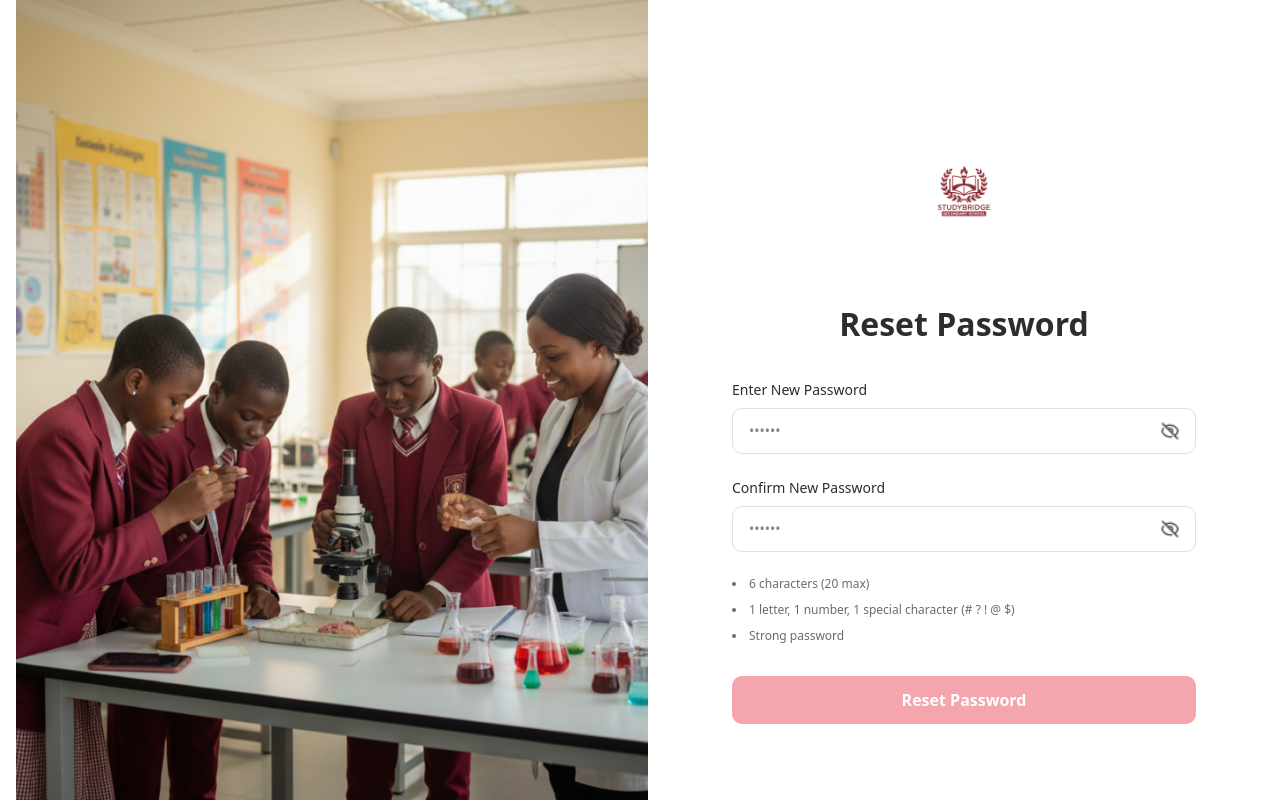
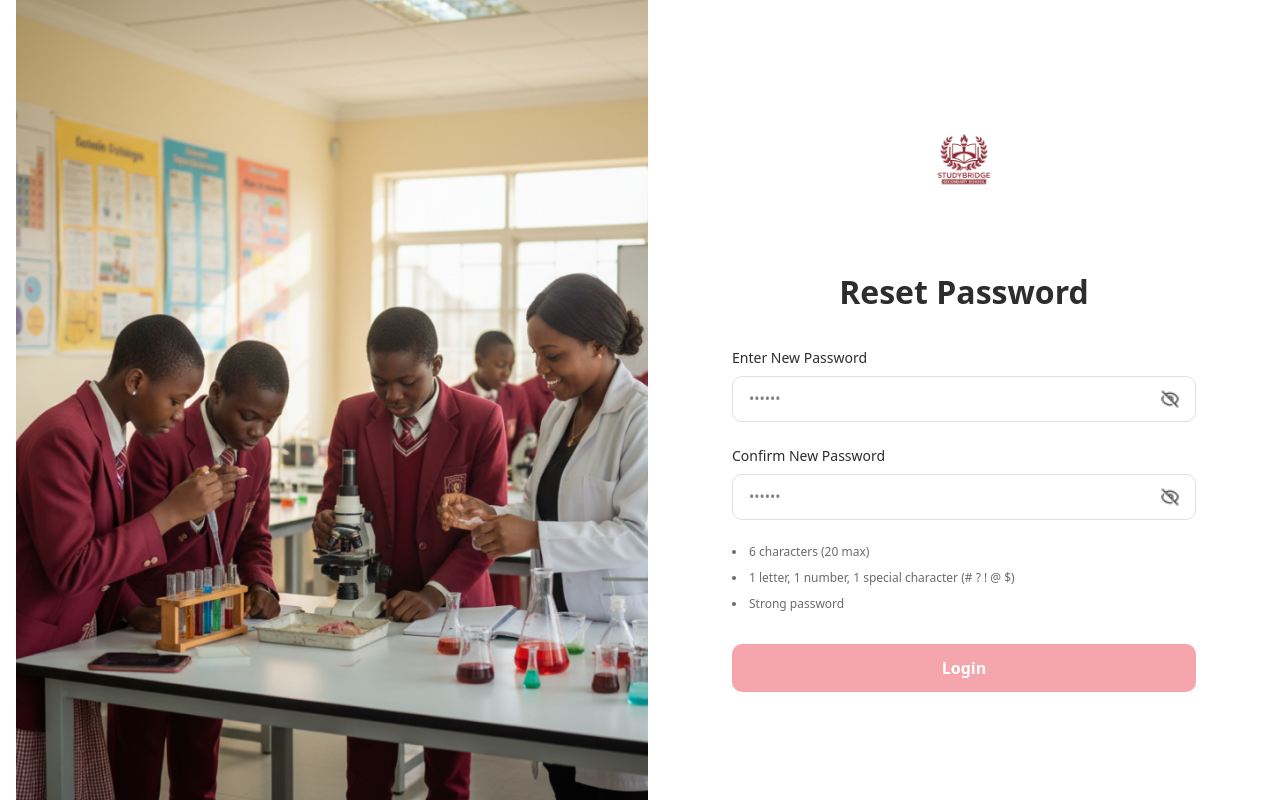
Before and after one commit to hngprojects/open-school-portal-FE, a Next.js app: page /reset-password in a window 1280 px wide. Built offline with nearby package versions, Linux system fonts and the light colour scheme.

Commit message:
chore(auth): change reset password button to login and update form layout

```diff
--- a/src/app/(auth)/reset-password/page.tsx
+++ b/src/app/(auth)/reset-password/page.tsx
@@ -45,6 +45,9 @@ const PasswordReset = () => {
     if (!/(?=.*\d)/.test(password)) return "Password must contain a number";
     if (!/(?=.*[#?!@$%^&*-])/.test(password))
       return "Password must contain special character";
+    return undefined;
+    if (password === formData.oldPassword)
+      return "Your new password cannot be the same as your old password";
     return undefined;
   };
 
@@ -151,7 +154,7 @@ const PasswordReset = () => {
       </div>
 
       {/* Right content */}
-      <div className="w-full lg:w-1/2 flex flex-col items-center justify-start pt-[132px] px-4 sm:px-8 lg:px-12 xl:px-20">
+      <div className="w-full lg:w-1/2 flex flex-col items-center justify-start pt-[100px] px-4 sm:px-8 lg:px-12 xl:px-20">
         {/* Logo */}
         <div className="mb-8 sm:mb-12">
           <Image
@@ -287,7 +290,7 @@ const PasswordReset = () => {
                   : "bg-[#DA3743] hover:bg-[#C32F3A]"
               }`}
             >
-              Reset Password
+              Login
             </button>
           </form>
         </div>
```
